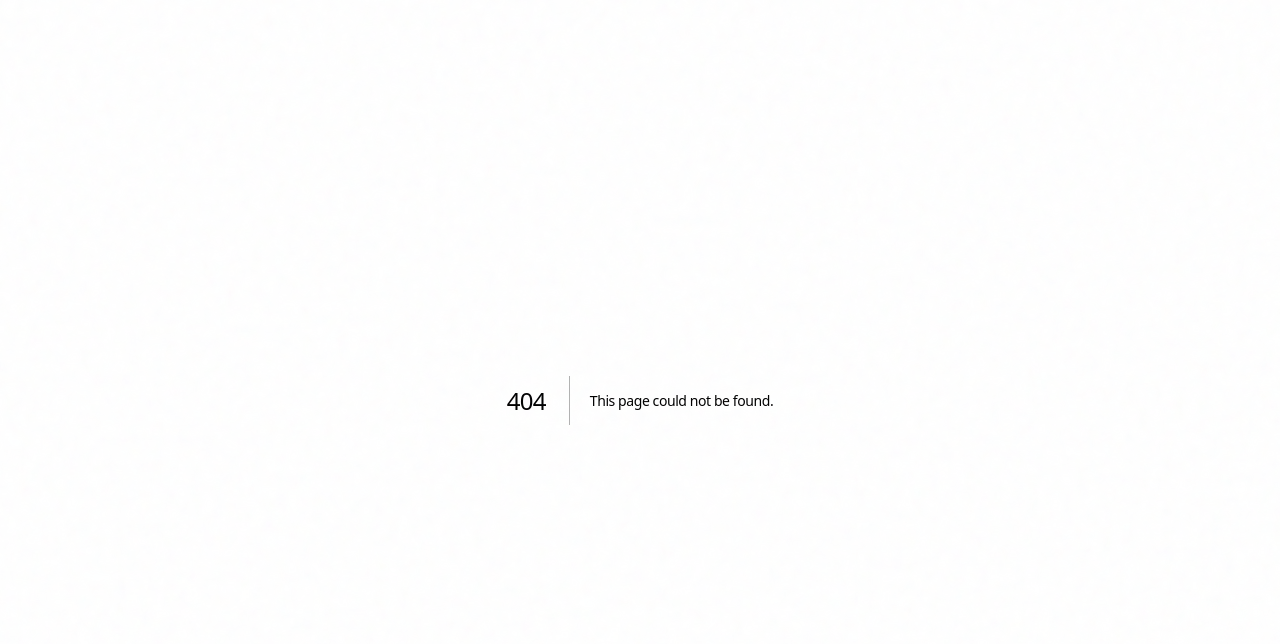
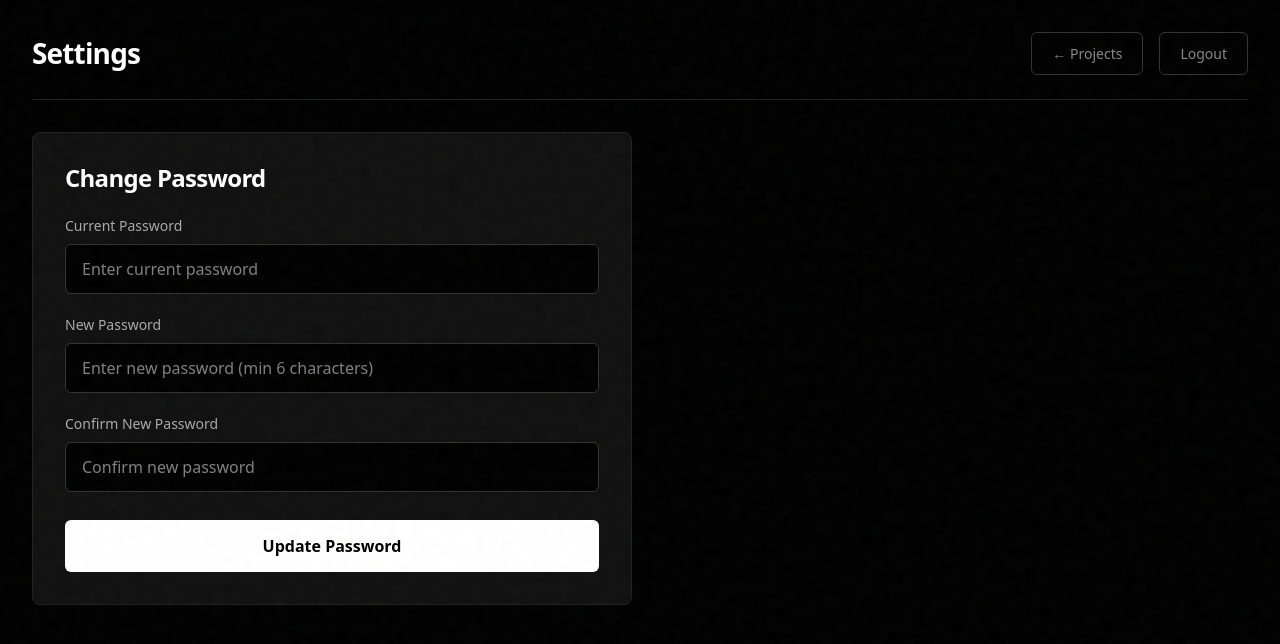
Before and after one commit to theakinwande/tperry, a Next.js app: page /admin/settings in a window 1280 px wide. Before the commit this address had no page. Shown: the top 644 px of the page. Built offline with nearby package versions, Linux system fonts and the light colour scheme.

Commit message:
feat: Add password change and Cloudinary integration for deployment

```diff
--- a/app/admin/projects/page.tsx
+++ b/app/admin/projects/page.tsx
@@ -72,6 +72,9 @@ export default function ProjectsPage() {
           <Link href="/admin/projects/new" className={styles.addButton}>
             + Add Project
           </Link>
+          <Link href="/admin/settings" className={styles.settingsLink}>
+            ⚙️ Settings
+          </Link>
           <button onClick={handleLogout} className={styles.logoutButton}>
             Logout
           </button>
--- a/app/admin/projects/projects.module.css
+++ b/app/admin/projects/projects.module.css
@@ -375,6 +375,42 @@
   border-color: #fff;
 }
 
+/* Message Styles */
+.successMessage {
+  background: rgba(0, 255, 0, 0.1);
+  border: 1px solid rgba(0, 255, 0, 0.3);
+  color: #4ade80;
+  padding: 0.75rem 1rem;
+  border-radius: 6px;
+  font-size: 0.875rem;
+}
+
+.errorMessage {
+  background: rgba(255, 0, 0, 0.1);
+  border: 1px solid rgba(255, 0, 0, 0.3);
+  color: #ff6b6b;
+  padding: 0.75rem 1rem;
+  border-radius: 6px;
+  font-size: 0.875rem;
+}
+
+/* Settings Link */
+.settingsLink {
+  background: transparent;
+  color: #888;
+  border: 1px solid #333;
+  padding: 0.625rem 1.25rem;
+  border-radius: 6px;
+  font-size: 0.875rem;
+  text-decoration: none;
+  transition: all 0.2s;
+}
+
+.settingsLink:hover {
+  color: #fff;
+  border-color: #555;
+}
+
 @media (max-width: 768px) {
   .header {
     flex-direction: column;
--- /dev/null
+++ b/app/admin/settings/page.tsx
@@ -0,0 +1,141 @@
+'use client';
+
+import { useState } from 'react';
+import { useRouter } from 'next/navigation';
+import Link from 'next/link';
+import styles from '../projects/projects.module.css';
+
+export default function SettingsPage() {
+  const router = useRouter();
+  const [loading, setLoading] = useState(false);
+  const [message, setMessage] = useState<{ type: 'success' | 'error'; text: string } | null>(null);
+  const [formData, setFormData] = useState({
+    currentPassword: '',
+    newPassword: '',
+    confirmPassword: '',
+  });
+
+  const handleChange = (e: React.ChangeEvent<HTMLInputElement>) => {
+    const { name, value } = e.target;
+    setFormData((prev) => ({ ...prev, [name]: value }));
+    setMessage(null);
+  };
+
+  const handleSubmit = async (e: React.FormEvent) => {
+    e.preventDefault();
+    setMessage(null);
+
+    if (formData.newPassword !== formData.confirmPassword) {
+      setMessage({ type: 'error', text: 'New passwords do not match' });
+      return;
+    }
+
+    if (formData.newPassword.length < 6) {
+      setMessage({ type: 'error', text: 'New password must be at least 6 characters' });
+      return;
+    }
+
+    setLoading(true);
+
+    try {
+      const res = await fetch('/api/admin/password', {
+        method: 'PUT',
+        headers: { 'Content-Type': 'application/json' },
+        body: JSON.stringify({
+          currentPassword: formData.currentPassword,
+          newPassword: formData.newPassword,
+        }),
+      });
+
+      const data = await res.json();
+
+      if (res.ok) {
+        setMessage({ type: 'success', text: 'Password updated successfully!' });
+        setFormData({ currentPassword: '', newPassword: '', confirmPassword: '' });
+      } else {
+        setMessage({ type: 'error', text: data.error || 'Failed to change password' });
+      }
+    } catch (error) {
+      console.error('Error changing password:', error);
+      setMessage({ type: 'error', text: 'Failed to change password' });
+    } finally {
+      setLoading(false);
+    }
+  };
+
+  const handleLogout = async () => {
+    await fetch('/api/admin/logout', { method: 'POST' });
+    router.push('/admin');
+  };
+
+  return (
+    <div className={styles.container}>
+      <header className={styles.header}>
+        <h1 className={styles.title}>Settings</h1>
+        <div className={styles.actions}>
+          <Link href="/admin/projects" className={styles.folderLink}>
+            ← Projects
+          </Link>
+          <button onClick={handleLogout} className={styles.logoutButton}>
+            Logout
+          </button>
+        </div>
+      </header>
+
+      <div className={styles.form}>
+        <h2 className={styles.formTitle}>Change Password</h2>
+
+        <form onSubmit={handleSubmit} className={styles.formGrid}>
+          {message && (
+            <div className={message.type === 'success' ? styles.successMessage : styles.errorMessage}>
+              {message.text}
+            </div>
+          )}
+
+          <div className={styles.formField}>
+            <label htmlFor="currentPassword">Current Password</label>
+            <input
+              type="password"
+              id="currentPassword"
+              name="currentPassword"
+              value={formData.currentPassword}
+              onChange={handleChange}
+              placeholder="Enter current password"
+              required
+            />
+          </div>
+
+          <div className={styles.formField}>
+            <label htmlFor="newPassword">New Password</label>
+            <input
+              type="password"
+              id="newPassword"
+              name="newPassword"
+              value={formData.newPassword}
+              onChange={handleChange}
+              placeholder="Enter new password (min 6 characters)"
+              required
+            />
+          </div>
+
+          <div className={styles.formField}>
+            <label htmlFor="confirmPassword">Confirm New Password</label>
+            <input
+              type="password"
+              id="confirmPassword"
+              name="confirmPassword"
+              value={formData.confirmPassword}
+              onChange={handleChange}
+              placeholder="Confirm new password"
+              required
+            />
+          </div>
+
+          <button type="submit" className={styles.submitButton} disabled={loading}>
+            {loading ? 'Updating...' : 'Update Password'}
+          </button>
+        </form>
+      </div>
+    </div>
+  );
+}
--- /dev/null
+++ b/app/api/admin/password/route.ts
@@ -0,0 +1,75 @@
+import { NextRequest, NextResponse } from 'next/server';
+import { prisma } from '@/lib/prisma';
+import bcrypt from 'bcryptjs';
+import jwt from 'jsonwebtoken';
+
+// Helper to get admin ID from token
+function getAdminId(request: NextRequest): number | null {
+    const token = request.cookies.get('admin_token')?.value;
+    if (!token) return null;
+
+    try {
+        const decoded = jwt.verify(token, process.env.ADMIN_JWT_SECRET || 'fallback-secret') as { adminId: number };
+        return decoded.adminId;
+    } catch {
+        return null;
+    }
+}
+
+export async function PUT(request: NextRequest) {
+    const adminId = getAdminId(request);
+    if (!adminId) {
+        return NextResponse.json({ error: 'Unauthorized' }, { status: 401 });
+    }
+
+    try {
+        const { currentPassword, newPassword } = await request.json();
+
+        if (!currentPassword || !newPassword) {
+            return NextResponse.json(
+                { error: 'Current password and new password are required' },
+                { status: 400 }
+            );
+        }
+
+        if (newPassword.length < 6) {
+            return NextResponse.json(
+                { error: 'New password must be at least 6 characters' },
+                { status: 400 }
+            );
+        }
+
+        // Get admin from database
+        const admin = await prisma.admin.findUnique({
+            where: { id: adminId },
+        });
+
+        if (!admin) {
+            return NextResponse.json({ error: 'Admin not found' }, { status: 404 });
+        }
+
+        // Verify current password
+        const isValidPassword = await bcrypt.compare(currentPassword, admin.password);
+        if (!isValidPassword) {
+            return NextResponse.json(
+                { error: 'Current password is incorrect' },
+                { status: 400 }
+            );
+        }
+
+        // Hash new password and update
+        const hashedPassword = await bcrypt.hash(newPassword, 10);
+        await prisma.admin.update({
+            where: { id: adminId },
+            data: { password: hashedPassword },
+        });
+
+        return NextResponse.json({ success: true, message: 'Password updated successfully' });
+    } catch (error) {
+        console.error('Password change error:', error);
+        return NextResponse.json(
+            { error: 'Failed to change password' },
+            { status: 500 }
+        );
+    }
+}
--- a/app/api/upload/route.ts
+++ b/app/api/upload/route.ts
@@ -1,9 +1,13 @@
 import { NextRequest, NextResponse } from 'next/server';
-import path from 'path';
-import fs from 'fs/promises';
+import { v2 as cloudinary } from 'cloudinary';
 import jwt from 'jsonwebtoken';
 
-const UPLOAD_DIR = path.join(process.cwd(), 'public', 'uploads');
+// Configure Cloudinary
+cloudinary.config({
+  cloud_name: process.env.CLOUDINARY_CLOUD_NAME,
+  api_key: process.env.CLOUDINARY_API_KEY,
+  api_secret: process.env.CLOUDINARY_API_SECRET,
+});
 
 // Helper to verify admin token
 function verifyAdmin(request: NextRequest): boolean {
@@ -42,30 +46,27 @@ export async function POST(req: NextRequest) {
       return NextResponse.json({ error: 'Invalid file type. Allowed: JPEG, PNG, GIF, WebP, MP4, WebM' }, { status: 400 });
     }
 
-    // Determine folder based on file type
+    // Determine if it's a video
     const isVideo = file.type.startsWith('video/');
-    const subfolder = isVideo ? 'videos' : 'images';
-    const uploadDir = path.join(UPLOAD_DIR, subfolder);
+    const resourceType = isVideo ? 'video' : 'image';
 
-    // Ensure upload directory exists
-    await fs.mkdir(uploadDir, { recursive: true });
+    // Convert file to base64 for Cloudinary upload
+    const bytes = await file.arrayBuffer();
+    const buffer = Buffer.from(bytes);
+    const base64 = buffer.toString('base64');
+    const dataUri = `data:${file.type};base64,${base64}`;
 
-    // Create unique filename
-    const ext = file.name.split('.').pop();
-    const fileName = `${Date.now()}-${Math.random().toString(36).slice(2)}.${ext}`;
-    const filePath = path.join(uploadDir, fileName);
-
-    // Save file
-    const arrayBuffer = await file.arrayBuffer();
-    await fs.writeFile(filePath, Buffer.from(arrayBuffer));
-
-    // Return the public URL
-    const publicUrl = `/uploads/${subfolder}/${fileName}`;
+    // Upload to Cloudinary
+    const result = await cloudinary.uploader.upload(dataUri, {
+      folder: 'tperry-portfolio',
+      resource_type: resourceType,
+    });
 
     return NextResponse.json({
       success: true,
-      url: publicUrl,
-      type: isVideo ? 'video' : 'image'
+      url: result.secure_url,
+      type: isVideo ? 'video' : 'image',
+      publicId: result.public_id,
     });
   } catch (error) {
     console.error('Upload error:', error);
--- a/next.config.ts
+++ b/next.config.ts
@@ -15,6 +15,11 @@ const nextConfig: NextConfig = {
         protocol: 'https',
         hostname: 'mir-s3-cdn-cf.behance.net',
       },
+      // Cloudinary
+      {
+        protocol: 'https',
+        hostname: 'res.cloudinary.com',
+      },
     ],
   },
 };
--- a/package.json
+++ b/package.json
@@ -4,14 +4,16 @@
   "private": true,
   "scripts": {
     "dev": "next dev",
-    "build": "next build",
+    "build": "prisma generate && next build",
     "start": "next start",
-    "lint": "eslint"
+    "lint": "eslint",
+    "postinstall": "prisma generate"
   },
   "dependencies": {
     "@motionone/utils": "^10.18.0",
     "@prisma/client": "^6.19.2",
     "bcryptjs": "^2.4.3",
+    "cloudinary": "^2.5.0",
     "framer-motion": "^12.23.25",
     "jsonwebtoken": "^9.0.2",
     "lucide-react": "^0.555.0",
--- a/prisma/seed.ts
+++ b/prisma/seed.ts
@@ -9,10 +9,10 @@ async function main() {
     const hashedPassword = await bcrypt.hash('admin123', 10);
 
     const admin = await prisma.admin.upsert({
-    where: { email: 'admin@tperry.com' },
+        where: { email: 'oyewusitemitayoxyz@gmail.com' },
         update: {},
         create: {
-      email: 'admin@tperry.com',
+            email: 'oyewusitemitayoxyz@gmail.com',
             password: hashedPassword,
         },
     });
```
Also changed, not shown: 1 other file (tests, documents, lock files or other folders). Lines whose indentation alone changed are shown as unchanged.
